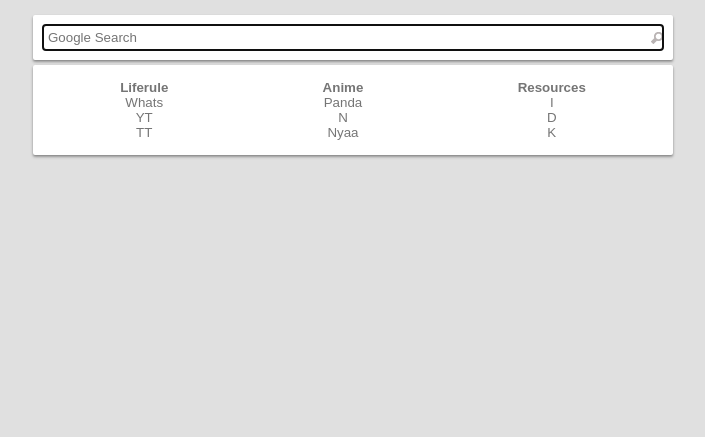
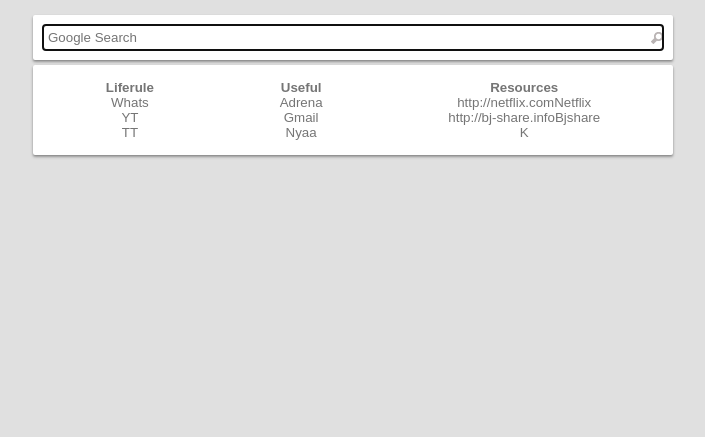
Before and after one commit to katsukye/katsukye.github.io, a plain HTML site: page index.html in a window 1280 px wide. Shown: the part 363-800 px from the top of the page, without its empty margins (287-992 px from the left). Drawn offline with Linux system fonts and the light colour scheme.

Commit message:
Update index.html

```diff
--- a/index.html
+++ b/index.html
@@ -26,15 +26,15 @@
 			<li><a href="http://twitter.com">TT</a></li>
 		</ul>
 		<ul>
-			<li>Anime</li>
-			<li><a href="http://exhentai.org">Panda</a></li>
-			<li><a href="http://nhentai.net">N</a></li>
+			<li>Useful</li>
+			<li><a href="http://adrenaline.com.br">Adrena</a></li>
+			<li><a href="http://gmail.com">Gmail</a></li>
 			<li><a href="http://nyaa.si">Nyaa</a></li>
 		</ul>
 		<ul>
 			<li>Resources</li>
-			<li><a href="">I</a></li>
-			<li><a href="">D</a></li>
+			<li><a href="">http://netflix.com</a>Netflix</li>
+			<li><a href="">http://bj-share.info</a>Bjshare</li>
 			<li><a href="">K</a></li>
 		</ul>
 	</section>
```
